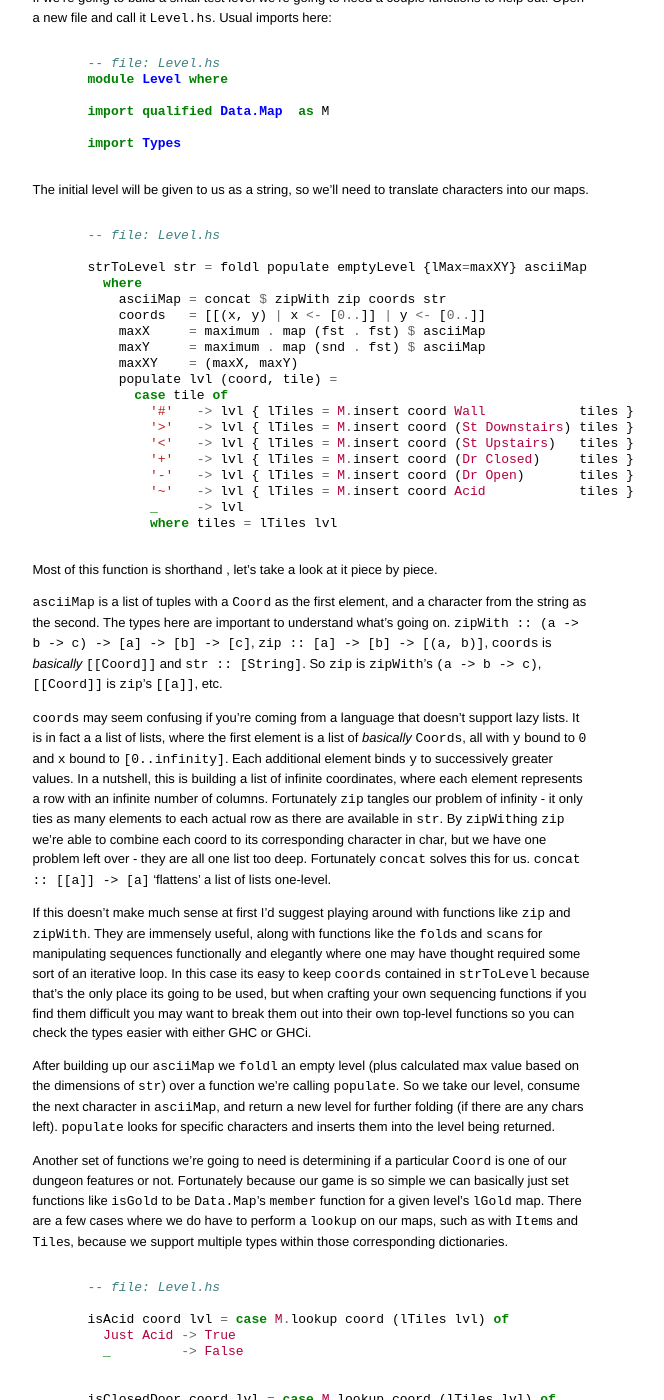
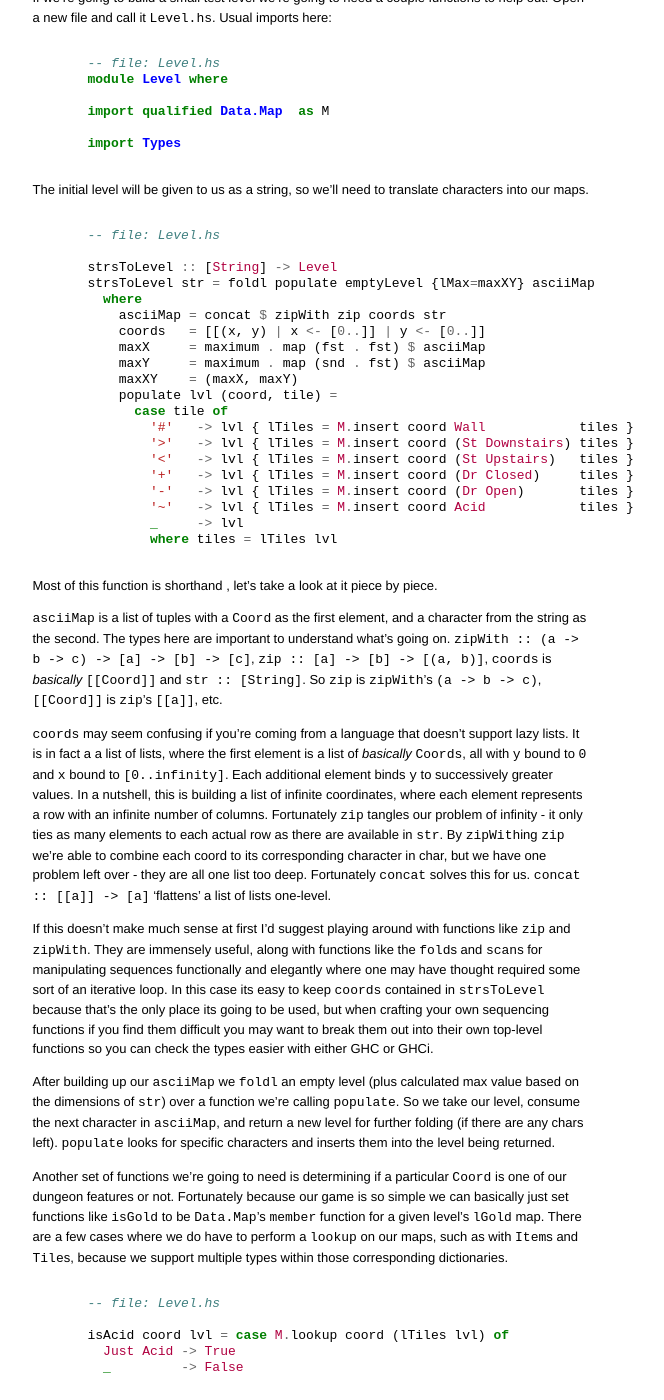
Before and after one commit to jamiltron/jamiltron.github.com, a Jekyll site: the page built from _posts/2012-07-20-Code_Us_Some_Roguelike2.markdown, in a window 1280 px wide and 1400 px high, scrolled down 4159 px. Shown: the whole window, without its empty margins (328-992 px from the left). Built offline with Jekyll 4.4.1, drawn with Linux system fonts in a browser that asks for light colours; some web fonts are replaced; Markdown is read by kramdown in place of the engine named in the settings; comment, search, counter and statistics services are not loaded; some of the changed text lies outside the part shown.

Commit message:
Chaning strToLevel to strsToLevel

```diff
--- a/_posts/2012-07-20-Code_Us_Some_Roguelike2.markdown
+++ b/_posts/2012-07-20-Code_Us_Some_Roguelike2.markdown
@@ -303,7 +303,8 @@ need to translate characters into our maps.
 {% highlight haskell %}
 -- file: Level.hs
 
-strToLevel str = foldl populate emptyLevel {lMax=maxXY} asciiMap
+strsToLevel :: [String] -> Level
+strsToLevel str = foldl populate emptyLevel {lMax=maxXY} asciiMap
   where
     asciiMap = concat $ zipWith zip coords str
     coords   = [[(x, y) | x <- [0..]] | y <- [0..]]
@@ -346,7 +347,7 @@ one problem left over - they are all one list too deep. Fortunately `concat` sol
 If this doesn't make much sense at first I'd suggest playing around with functions like `zip` and
 `zipWith`. They are immensely useful, along with functions like the `fold`s and `scan`s for
 manipulating sequences functionally and elegantly where one may have thought required some
-sort of an iterative loop. In this case its easy to keep `coords` contained in `strToLevel`
+sort of an iterative loop. In this case its easy to keep `coords` contained in `strsToLevel`
 because that's the only place its going to be used, but when crafting your own sequencing
 functions if you find them difficult you may want to break them out into their own top-level
 functions so you can check the types easier with either GHC or GHCi.
@@ -436,7 +437,7 @@ map1   = [ "##############"
          , "##############          ######" ]
 
 
-level1 = strToLevel map1
+level1 = strsToLevel map1
 
 {% endhighlight %}
 
@@ -578,7 +579,7 @@ hero as it is currently. This will keep our draws down.
 `drawWorld` is only intended to be drawn every so often. It sets the cursor
 to the top-left of the screen, and then it draws all the characters from left to
 right, top to bottom. We use the same infinite list of list of coords that we did
-in `strToLevel`, and we `unlines` it to intersperse newlines inbetween each row
+in `strsToLevel`, and we `unlines` it to intersperse newlines inbetween each row
 so that we don't get one long line of every character on the map.
 
 That does it for `Console.hs`, let's get `Main.hs` done and get to playing. Or rather,
```
